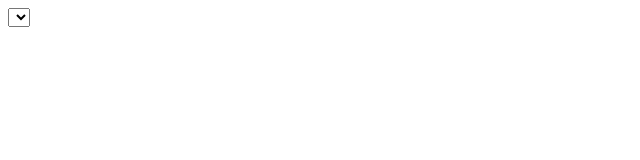
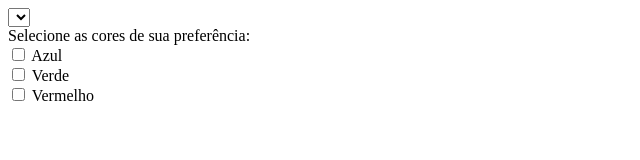
Before and after one commit to yohenri/Formulario, a plain HTML site: page index.html in a window 1280 px wide. Shown: the whole page, without its empty margins (0-640 px from the left). Drawn offline with Linux system fonts and the light colour scheme.

Commit message:
adicionamos checkbox de códigos

```diff
--- a/index.html
+++ b/index.html
@@ -7,13 +7,26 @@
 
 <body>
 <div>
-    <label for="categoria" Categorias: ></label>
-    <select name="categoria" id="categoria"></select>
+    <label for="categoria" Categorias:></label>
+    <select name="categoria" id="categoria">
     <option value="administrador" Funcionário></option>
     <option value="gerente" Funcionário></option>
     <option value="funcionario" selected Funcionário></option>
+    </select>
 
     <!--sempre utilizar valor dentro. para uso mais amplos utilizar números-->
+</div>
+<div>
+    <label> Selecione as cores de sua preferência:</label>
+    <br/>
+    <input type="checkbox" name="blue" id="blue">
+    <label for="blue"> Azul </label>
+    <br/>
+    <input type="checkbox" name="green" id="green">
+    <label for="blue"> Verde </label>
+    <br/>
+    <input type="checkbox" name="red" id="red">
+    <label for="red"> Vermelho </label>
 
 </div>
 
```
